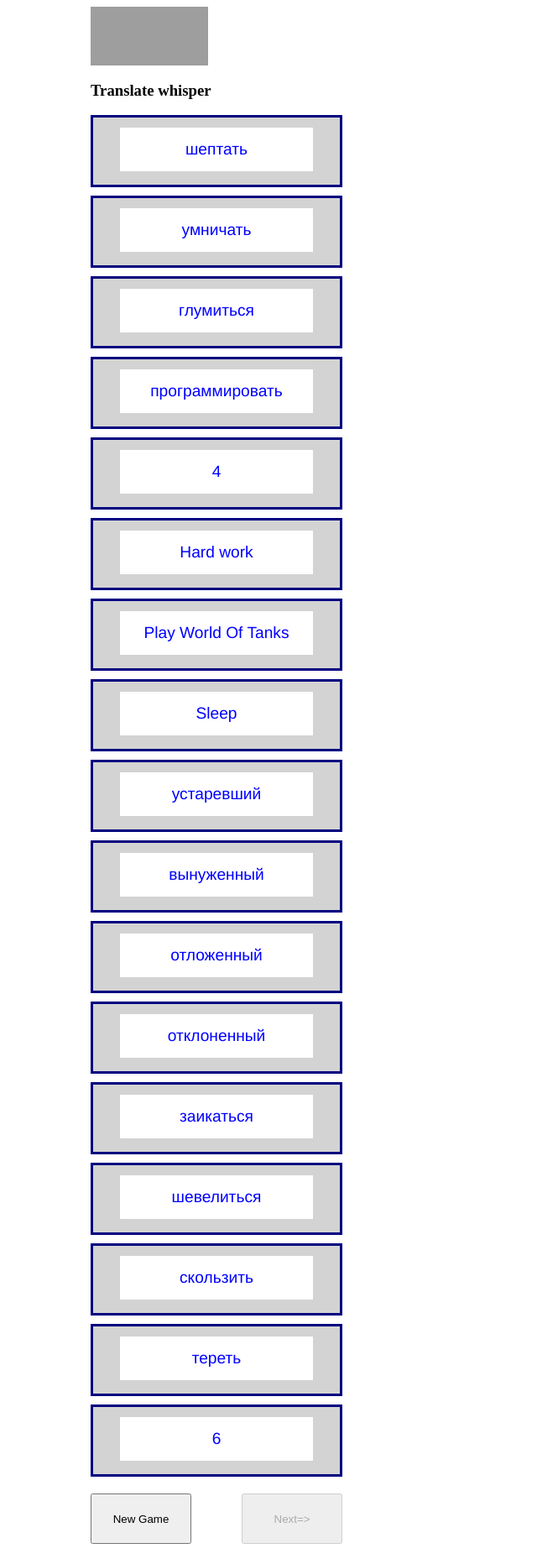
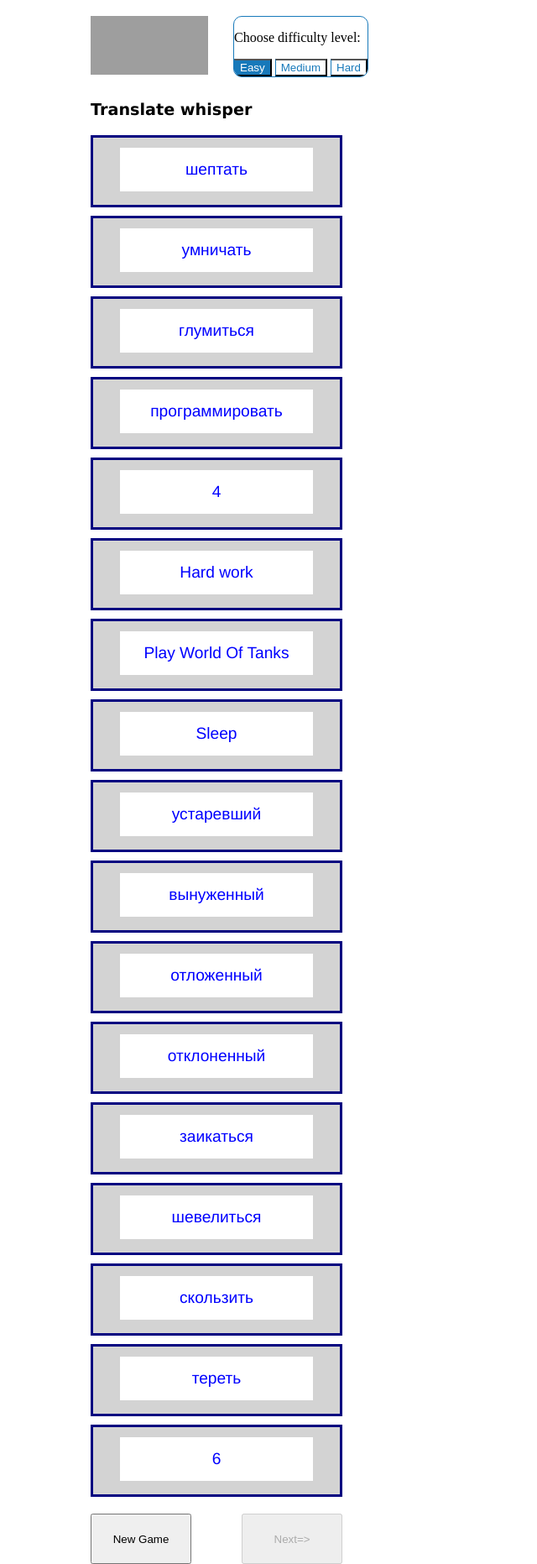
Before and after one commit to bazinga12/quiz, a Django app: template quiz/templates/quiz/index.html in a window 1280 px wide. Shown: the whole page at 84% size, without its empty margins (0-640 px from the left). Before the commit the page ends 1839 px from the top, so only its background shows below. Run offline with Django 3.2, Linux system fonts and the light colour scheme; the template is opened without the code that fills it: values that come from a table or form of the project are taken from there, others are empty; data comes from the database, SQL or seed files in the repository; both versions use the stored data as it was after the commit; some libraries are stand-ins or nearby versions; grey boxes are pictures that could not be loaded.

Commit message:
added difficulty handling

```diff
--- a/templates/landing/main.html
+++ b/authentication/templates/authentication/main.html
@@ -5,7 +5,7 @@
     <meta charset="UTF-8">
     <title>Landing page</title>
     <link rel="stylesheet" href="{% static 'authentication/css/foundation.css' %}"/>
-    <link rel="stylesheet" href="{% static 'authentication/css/base.css' %}"/>
+    <link rel="stylesheet" href="{% static 'authentication/css/base.css' %}?v=00004"/>
     <style>
         body{
             background: url('{% static "authentication/background.jpg" %}');
@@ -21,7 +21,7 @@
     <div id="entry">
         <div id="entry-tagline">Play and study</div>
         <div id="entry-description">It will be better soon</div>
-        <a href="{% url 'quiz:start' %}"><button class="button">Play without signing up</button></a>
+        <a href="{% url 'quiz:start' %}"><button class="button" id="button-without-register">Play without signing up</button></a>
     </div>
 
     <div id="auth">
@@ -60,6 +60,6 @@
 
     </div>
 
-    <script src="{% static 'authentication/js/index.js' %}"></script>
+    <script src="{% static 'authentication/js/index.js' %}?v=00004"></script>
 </body>
 </html>
--- a/iqgame/urls.py
+++ b/iqgame/urls.py
@@ -15,13 +15,10 @@
 """
 from django.conf.urls import url, include
 from django.contrib import admin
-from django.shortcuts import render
 
-from .views import start_view
+# from .views import start_view
+from authentication.views import start_view
 
-
-def render_landing_page(request):
-    return render(request, 'landing/main.html', {})
 
 urlpatterns = [
 
--- a/quiz/static/quiz/css/base.css
+++ b/quiz/static/quiz/css/base.css
@@ -1,11 +1,20 @@
+
 #quiz{
     margin: 0 100px;
     width: 300px;
     box-sizing: border-box;
 }
 #quiz-title{
+    padding-top: 100px;
+    font-family: Verdana;
+    font-size: 1.2em;
 
 }
+
+#wrapper{
+    position: relative;
+}
+
 .answer {
     font-family: "Helvetica Neue", Helvetica, Arial, sans-serif;
     margin-bottom: 10px;
@@ -53,7 +62,7 @@
 }
 
 #score {
-    height: 70px;
+    width: 300px;
     margin-left: 100px;
     position: relative;
 }
@@ -91,3 +100,40 @@
     top: 20px;
     float: left;
 }
+
+#difficulty{
+    display: block;
+    float: left;
+    margin-left: 30px;
+    width: 159px;
+}
+
+
+.mobile-app-toggle {
+  display: -webkit-flex;
+  display: -ms-flexbox;
+  display: flex;
+  width: 100%;
+  border: 1px solid #1779ba;
+  border-radius: 0.625rem;
+  overflow: hidden;
+  margin-bottom: 1rem;
+}
+
+.mobile-app-toggle .button {
+  background: transparent;
+  color: #1779ba;
+  margin-bottom: 0;
+  -webkit-flex: 1 0 0;
+      -ms-flex: 1 0 0px;
+          flex: 1 0 0;
+}
+
+.mobile-app-toggle .button:nth-child(n+1) {
+  border-left: 1px solid #1779ba;
+}
+
+.mobile-app-toggle .button.is-active {
+  background: #1779ba;
+  color: #fefefe;
+}
--- a/quiz/static/quiz/js/main.js
+++ b/quiz/static/quiz/js/main.js
@@ -38,6 +38,30 @@
 	 }
 	});
 
+	let level = 50;
+	let diff = document.getElementById('difficulty');
+	diff.onclick = function(event){
+		var target = event.target;
+		while (target != this) {
+			if (target.tagName == 'BUTTON') {
+				let content = target.textContent;
+				switch (content){
+					case 'Easy':
+						level = 50;
+						break;
+					case 'Medium':
+						level = 70;
+						break;
+					case 'Hard':
+						level = 90;
+						break;
+				}
+				return;
+			}
+			target = target.parentNode;
+		}
+	};
+
 	let answered = false;
 	let quiz = document.getElementById('quiz');
 	console.log(quiz);
@@ -61,7 +85,7 @@
 		let request = $.ajax({
 			type: "POST",
 			url: handleAnswerUrl,
-			data: JSON.stringify({answer: elem.id})
+			data: JSON.stringify({answer: elem.id, level})
 		});
 		request.done(function(data){
 			handleCorrectAnswer(data);
@@ -109,4 +133,11 @@
 	function getNextQuestion(jsonQuestion){
 		window.location = questionUrl;
 	}
+
+	$('[data-mobile-app-toggle] .button').click(function () {
+		$(this).siblings().removeClass('is-active');
+		$(this).addClass('is-active');
+	});
+
+
 }();
--- a/quiz/templates/quiz/index.html
+++ b/quiz/templates/quiz/index.html
@@ -4,7 +4,8 @@
 <head>
 	<meta charset="UTF-8">
 	<title>QUIZ</title>
-    <link rel="stylesheet" href='{% static "quiz/css/base.css" %}?v=00004'/>
+
+    <link rel="stylesheet" href='{% static "quiz/css/base.css" %}?v=000113'/>
     <script
   src="http://code.jquery.com/jquery-1.9.1.js"
   integrity="sha256-e9gNBsAcA0DBuRWbm0oZfbiCyhjLrI6bmqAl5o+ZjUA="
@@ -43,6 +44,14 @@
 			<div id="computer-score"></div>
             <div id="computer-score-right">{{ computer_score }}</div>
 		</div>
+
+		<div id="difficulty" class="mobile-app-toggle" data-mobile-app-toggle>
+			<p>Choose difficulty level:</p>
+			<button class="button is-active">Easy</button>
+			<button class="button">Medium</button>
+			<button class="button">Hard</button>
+		</div>
+
 		<div id="quiz">
 			<h3 id="quiz-title">{{ question.question_text }}</h3>
 			{% for answer in answers %}
--- a/quiz/views.py
+++ b/quiz/views.py
@@ -10,7 +10,6 @@
 from django.views.decorators.csrf import csrf_protect, ensure_csrf_cookie
 
 from .models import Question
-
 
 DIFFICULTY = 50
 
@@ -55,7 +54,9 @@
         else:
             response['is_user_correct'] = False
 
-        if is_computer_correct(DIFFICULTY):
+        difficulty = received_data.get('level')
+        print(difficulty)
+        if is_computer_correct(difficulty):
             response['computer_answer'] = correct_answer_pk
             response['is_computer_correct'] = True
             request.session['computer_score'] += 1
```
Also changed, not shown: authentication/static/authentication/js/index.js (+7 -0 lines), authentication/views.py (+10 -0 lines), iqgame/views.py (deleted, +0 -14 lines), db.sqlite3. Lines whose indentation alone changed are shown as unchanged.
